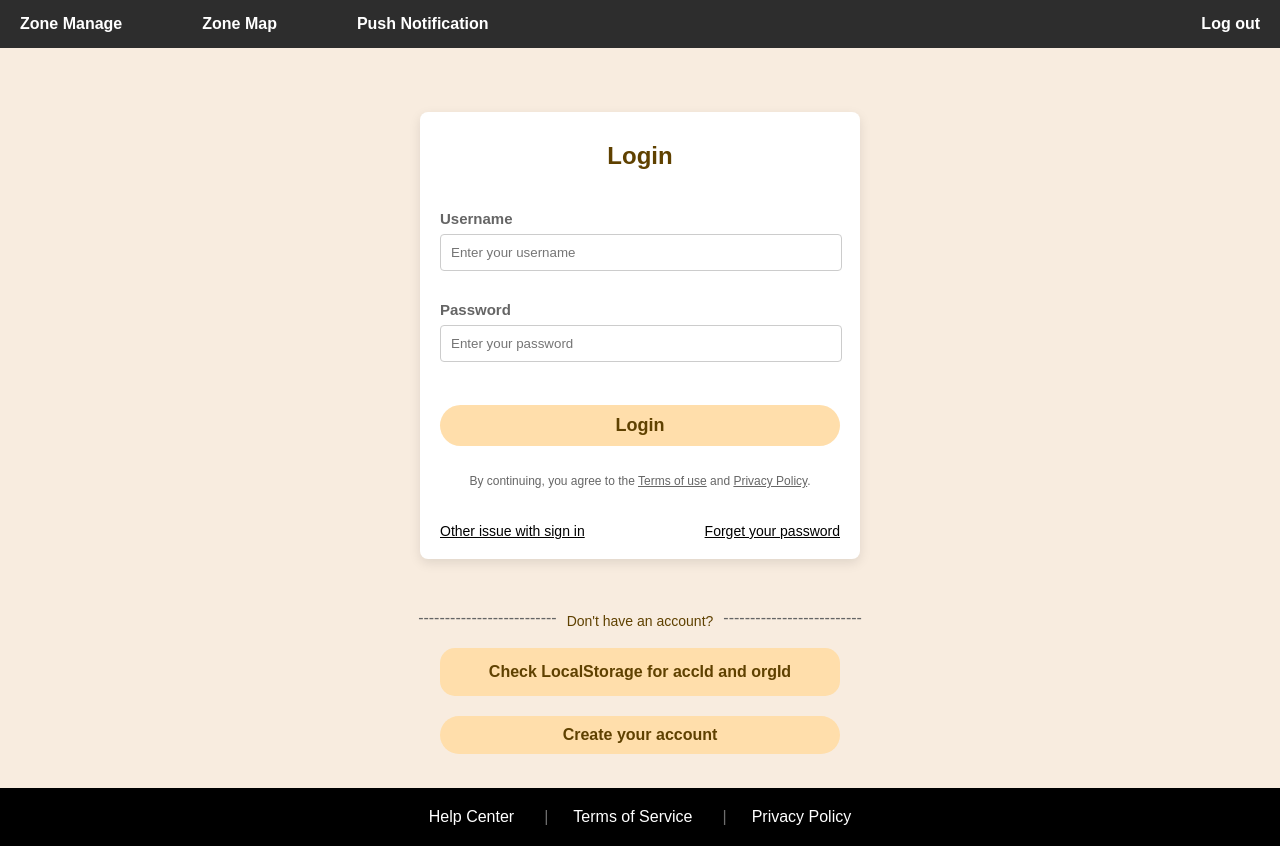
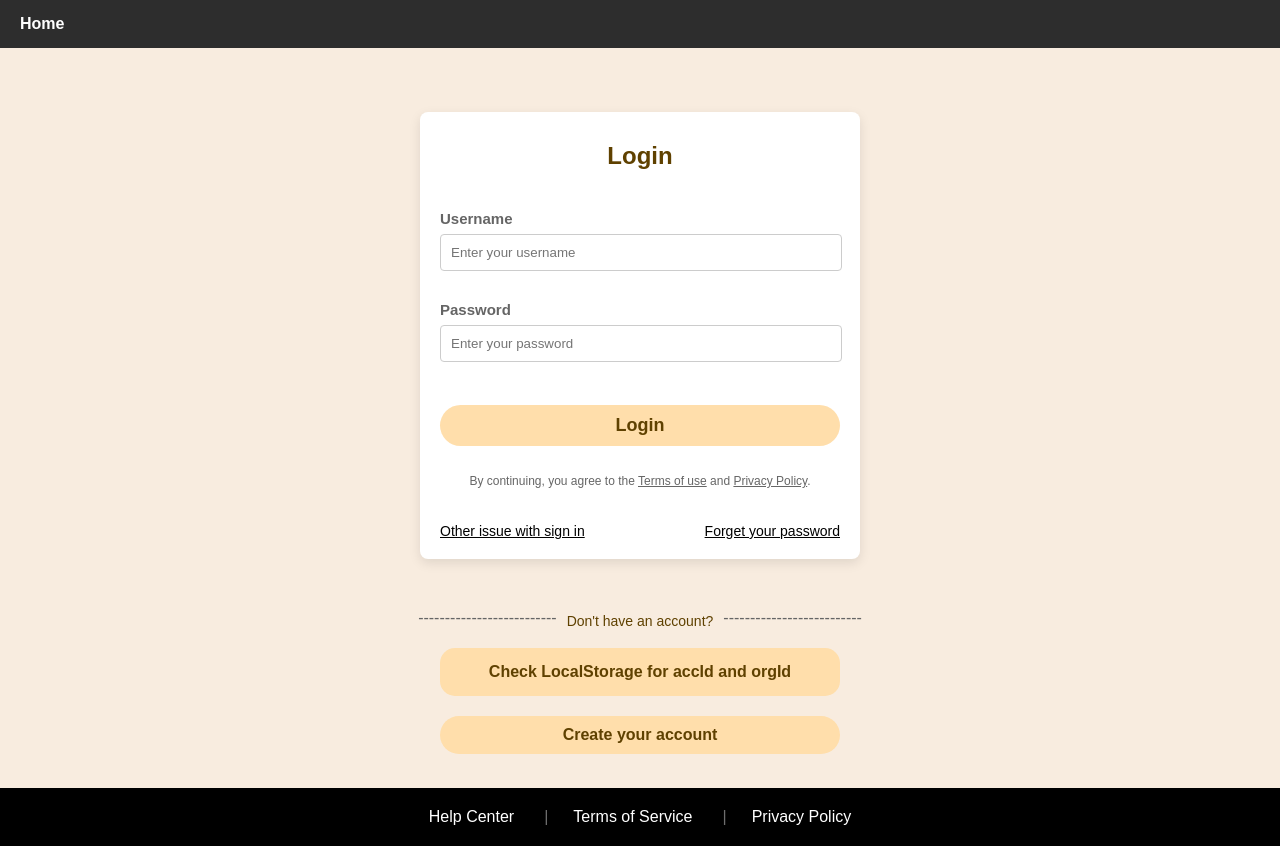
Before and after one commit to snmoya/DecoProject, a React (Create React App) app in the folder WebMLY/frontend/: page /login in a window 1280 px wide. Built offline with nearby package versions, Linux system fonts and the light colour scheme.

Commit message:
Header update automatically after login/logout

```diff
--- a/WebMLY/frontend/src/App.js
+++ b/WebMLY/frontend/src/App.js
@@ -1,5 +1,5 @@
 // App.js
-import React, { useState, useEffect } from 'react';
+import React from 'react';
 import { BrowserRouter as Router, Route, Routes } from 'react-router-dom';
 
 import Home from './pages/Home/Home';
@@ -8,10 +8,13 @@ import PushNotification from './pages/PushNotification/PushNotification';
 import Header from './components/Header/Header';
 import Footer from './components/Footer/Footer';
 
+import { AuthProvider } from './contexts/AuthContext';
+
 import './App.css';
 
 const App = () => {
     return (
+        <AuthProvider>
             <Router>
                 <Header />
                 <Routes>
@@ -23,6 +26,7 @@ const App = () => {
                 </Routes>
                 <Footer />
             </Router>
+        </AuthProvider>
     );
 };
 
--- a/WebMLY/frontend/src/components/Header/Header.js
+++ b/WebMLY/frontend/src/components/Header/Header.js
@@ -1,26 +1,31 @@
-import React from 'react';
+import React, { useContext } from 'react';
 import { NavLink } from 'react-router-dom';
+import { AuthContext } from '../../contexts/AuthContext';
 
 import './Header.css';
 
 function Header() {
-    const loginStatus = true;
-
-    const handleLogout = () => {
-        localStorage.removeItem('token');
-    }
+    const { isAuthenticated, logout } = useContext(AuthContext);
 
     return (
         <div className="header">
             <div className="navigation">
-                <NavLink to="/zones-management" activeClassName="active-link">Zone Manage</NavLink>
-                <NavLink to="/map" activeClassName="active-link">Zone Map</NavLink>
-                <NavLink to="/push-notification" activeClassName="active-link">Push Notification</NavLink>
+                {isAuthenticated ? (
+                    <>
+                        <NavLink to="/zones-management" activeClassName="active-link">Zone Manage</NavLink>
+                        <NavLink to="/map" activeClassName="active-link">Zone Map</NavLink>
+                        <NavLink to="/push-notification" activeClassName="active-link">Push Notification</NavLink>
+                    </>
+                ) : (
+                    <NavLink to="/home" activeClassName="active-link">Home</NavLink>
+                )}
             </div>
 
             <div className="navigation" id="user-info">
                 {/* <img src={require('../../Images/user-icon.png')} alt="User" /> */}
-                <NavLink onClick={handleLogout} to="/login">Log out</NavLink>
+                {isAuthenticated && (
+                    <NavLink onClick={logout} to="/login">Log out</NavLink>
+                )}
             </div>
         </div>
     );
--- a/WebMLY/frontend/src/components/LoginSignupForm/LoginSignupForm.js
+++ b/WebMLY/frontend/src/components/LoginSignupForm/LoginSignupForm.js
@@ -1,11 +1,13 @@
-import React, { useState, useEffect } from 'react';
+import React, { useState, useEffect, useContext } from 'react';
 import axios from 'axios';
 import { useNavigate } from 'react-router-dom';
+import { AuthContext } from '../../contexts/AuthContext';
 
 import './LoginSignupForm.css';
 
 const LoginSignupForm = ({ isLoginPage, resetSignal, handleReset }) => {
     const navigate = useNavigate();
+    const { login } = useContext(AuthContext);
 
     const [username, setUsername] = useState('');
     const [password, setPassword] = useState('');
@@ -38,8 +40,7 @@ const LoginSignupForm = ({ isLoginPage, resetSignal, handleReset }) => {
 
             // Successful login
             if (response.status === 200) {
-                // Store JWT in localStorage
-                localStorage.setItem('token', response.data.token);
+                login(response.data.token);
                 navigate('/home');   // TODO
             }
         } catch (error) {
--- /dev/null
+++ b/WebMLY/frontend/src/contexts/AuthContext.js
@@ -0,0 +1,24 @@
+// src/contexts/AuthContext.js
+import React, { createContext, useState } from 'react';
+
+export const AuthContext = createContext();
+
+export const AuthProvider = ({ children }) => {
+    const [isAuthenticated, setIsAuthenticated] = useState(false);
+
+    const login = (token) => {
+        localStorage.setItem('token', token);
+        setIsAuthenticated(true);
+    }
+
+    const logout = () => {
+        localStorage.removeItem('token');
+        setIsAuthenticated(false);
+    }
+
+    return (
+        <AuthContext.Provider value={{ isAuthenticated, login, logout }}>
+            {children}
+        </AuthContext.Provider>
+    );
+};
```
Lines whose indentation alone changed are shown as unchanged.
